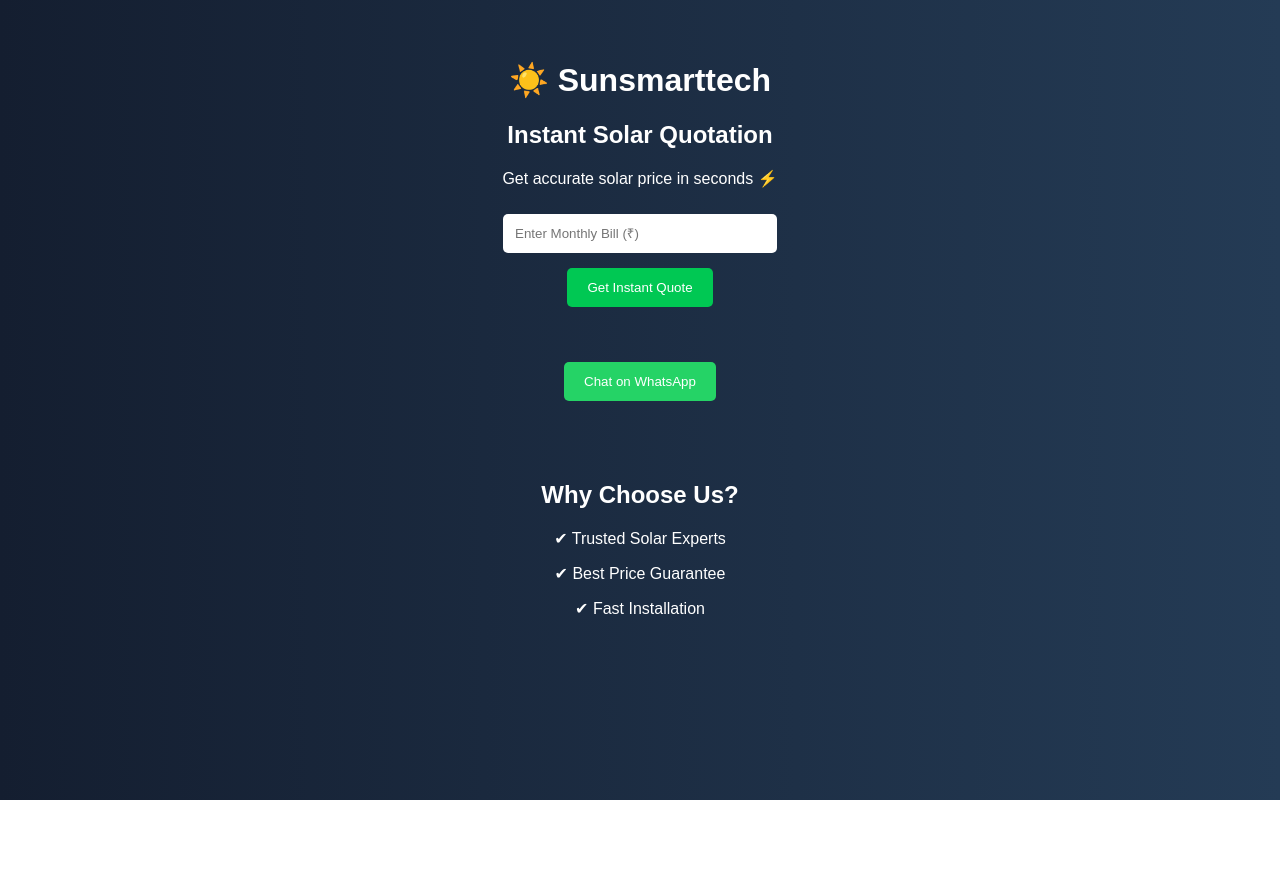
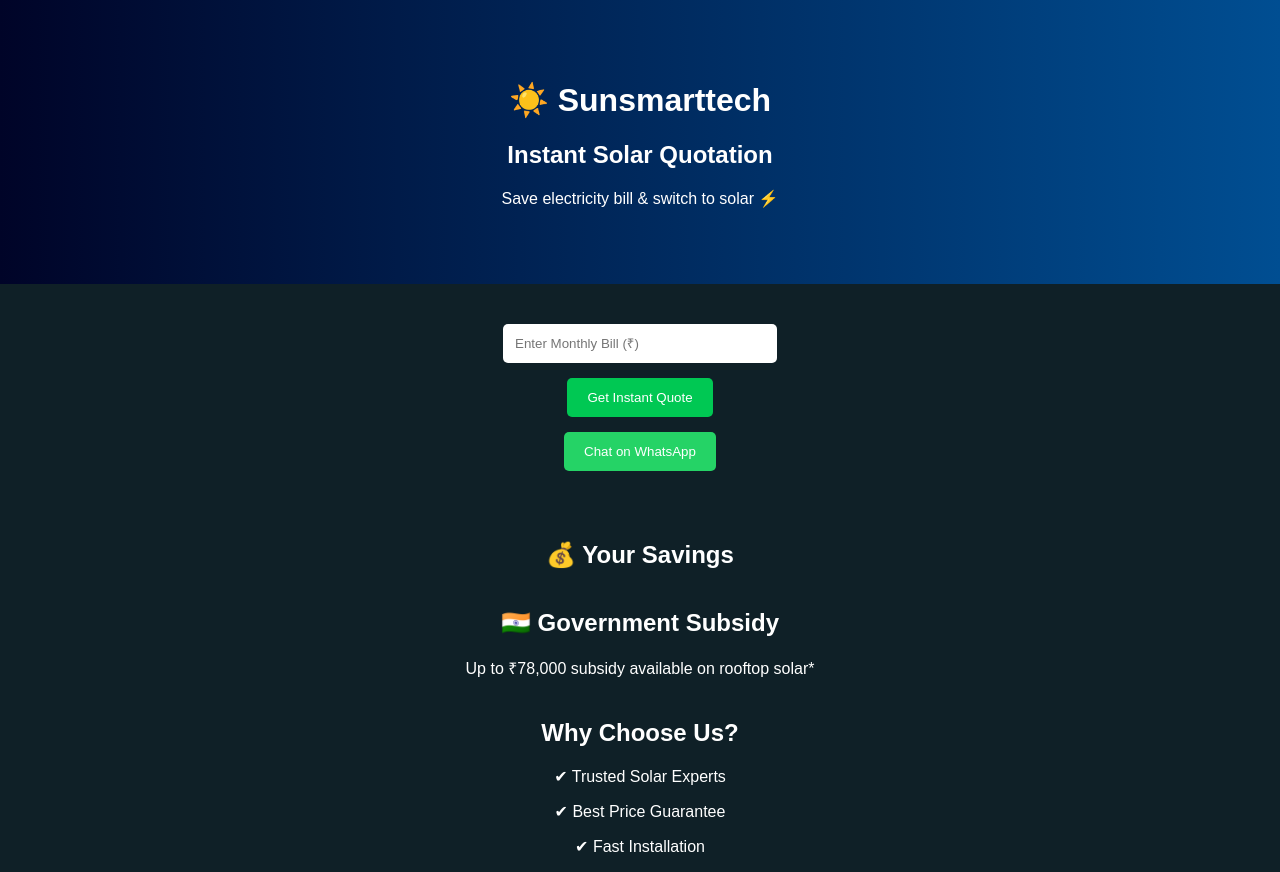
Before and after one commit to dubeypiyush912-star/sunsmarttech, a plain HTML site: page index.html in a window 1280 px wide. Before the commit the page ends 800 px from the top, so only its background shows below. Drawn offline with Linux system fonts and the light colour scheme.

Commit message:
Update index.html

```diff
--- a/index.html
+++ b/index.html
@@ -8,13 +8,18 @@
 body {
 margin:0;
 font-family:Arial;
+background:#0f2027;
+color:white;
 text-align:center;
-background: linear-gradient(to right, #141e30, #243b55);
-color:white;
+}
+
+.hero {
+padding:60px 20px;
+background:linear-gradient(to right,#000428,#004e92);
 }
 
 .container {
-padding:40px 20px;
+padding:30px 20px;
 }
 
 input {
@@ -44,25 +49,27 @@
 display:inline-block;
 }
 
-.whatsapp {
-background:#25D366;
-}
-
 .section {
 margin-top:40px;
 }
 
+.whatsapp {
+background:#25D366;
+}
 </style>
 </head>
 
 <body>
 
-<div class="container">
-
+<!-- HERO -->
+<div class="hero">
 <h1>☀️ Sunsmarttech</h1>
 <h2>Instant Solar Quotation</h2>
+<p>Save electricity bill & switch to solar ⚡</p>
+</div>
 
-<p>Get accurate solar price in seconds ⚡</p>
+<!-- CALCULATOR -->
+<div class="container">
 
 <input type="number" id="bill" placeholder="Enter Monthly Bill (₹)"><br>
 
@@ -70,14 +77,25 @@
 
 <div id="result"></div>
 
-<div class="section">
 <a id="waLink" href="#" target="_blank">
 <button class="whatsapp">Chat on WhatsApp</button>
 </a>
-</div>
 
 </div>
 
+<!-- SAVINGS -->
+<div class="section">
+<h2>💰 Your Savings</h2>
+<p id="savings"></p>
+</div>
+
+<!-- SUBSIDY -->
+<div class="section">
+<h2>🇮🇳 Government Subsidy</h2>
+<p>Up to ₹78,000 subsidy available on rooftop solar*</p>
+</div>
+
+<!-- WHY US -->
 <div class="section">
 <h2>Why Choose Us?</h2>
 <p>✔ Trusted Solar Experts</p>
@@ -97,10 +115,16 @@
  let system = bill / 1000;
  let price = system * 60000;
 
+ let yearlySave = bill * 12;
+ let saving25yr = yearlySave * 25;
+
  let message = "Hello, my bill is ₹" + bill + ". Please share solar details.";
 
  document.getElementById("result").innerHTML =
  "<div class='result-box'>⚡ System: " + system.toFixed(1) + " kW <br> 💰 Cost: ₹" + price.toLocaleString() + "</div>";
+
+ document.getElementById("savings").innerHTML =
+ "Monthly Bill: ₹" + bill + "<br> Yearly Saving: ₹" + yearlySave.toLocaleString() + "<br> 25 Year Saving: ₹" + saving25yr.toLocaleString();
 
  document.getElementById("waLink").href =
  "https://wa.me/919236614331?text=" + encodeURIComponent(message);
```
